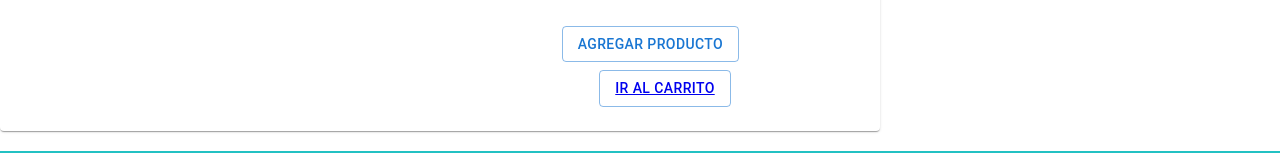
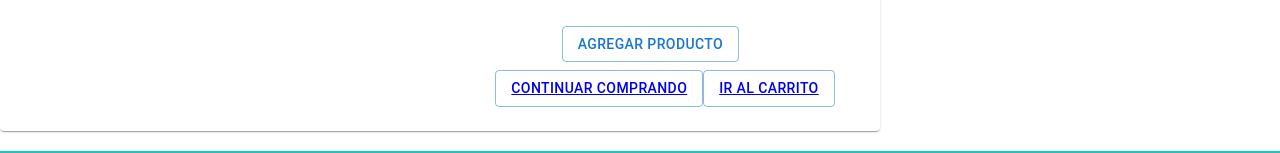
Before and after one commit to plmacagno/EntregableCursoReact, a React (Create React App) app: page /product/1 in a window 1280 px wide. Shown: the part 928-1081 px from the top of the page. Built offline with nearby package versions, Linux system fonts and the light colour scheme; no server answers; the database is empty.

Commit message:
arreglos ItemDetail

```diff
--- a/src/components/CartWidget/CartWidget.js
+++ b/src/components/CartWidget/CartWidget.js
@@ -6,9 +6,10 @@ import CartContext from '../../context/CartContext';
 import CardMedia from '@mui/material/CardMedia';
 
 
+
 const CartWidget = () => {
 
-    const { cart, cantidad} = useContext(CartContext)
+    const { cart, } = useContext(CartContext)
     const [anchorEl, setAnchorEl] = useState(null);
     const open = Boolean(anchorEl);
     const handleClick = (event) => {
@@ -60,10 +61,11 @@ const CartWidget = () => {
 
                          </div>
 
-
                     </div>
                     )
                 })}
+
+
             </div>
         </Menu>
     </div>
--- a/src/components/ItemDetail/ItemDetail.js
+++ b/src/components/ItemDetail/ItemDetail.js
@@ -1,6 +1,5 @@
 import './ItemDetail.css'
 import {Link} from 'react-router-dom';
-import { useState} from 'react';
 import Button from '@mui/material/Button';
 import Card from '@mui/material/Card';
 import CardContent from '@mui/material/CardContent';
@@ -15,7 +14,7 @@ import CartContext from '../../context/CartContext';
 const ItemDetail = ({data}) => {
 
     const { addToCart, isInCart, deleteItem } = useContext(CartContext)
-    const [showButton, setShowButton] = useState (false)
+//    const [showButton, setShowButton] = useState (false)
 
     const sendItemToCart = (qty) => {
       addToCart({...data, cantidad: qty})
@@ -58,7 +57,7 @@ const ItemDetail = ({data}) => {
                   />
                   )}
 
-
+                <Button  variant='outlined' ><Link to='/products/box'>Continuar comprando</Link></Button>
                 <Button variant='outlined'><Link to='/cart'>Ir al Carrito</Link></Button>
 
 
```
